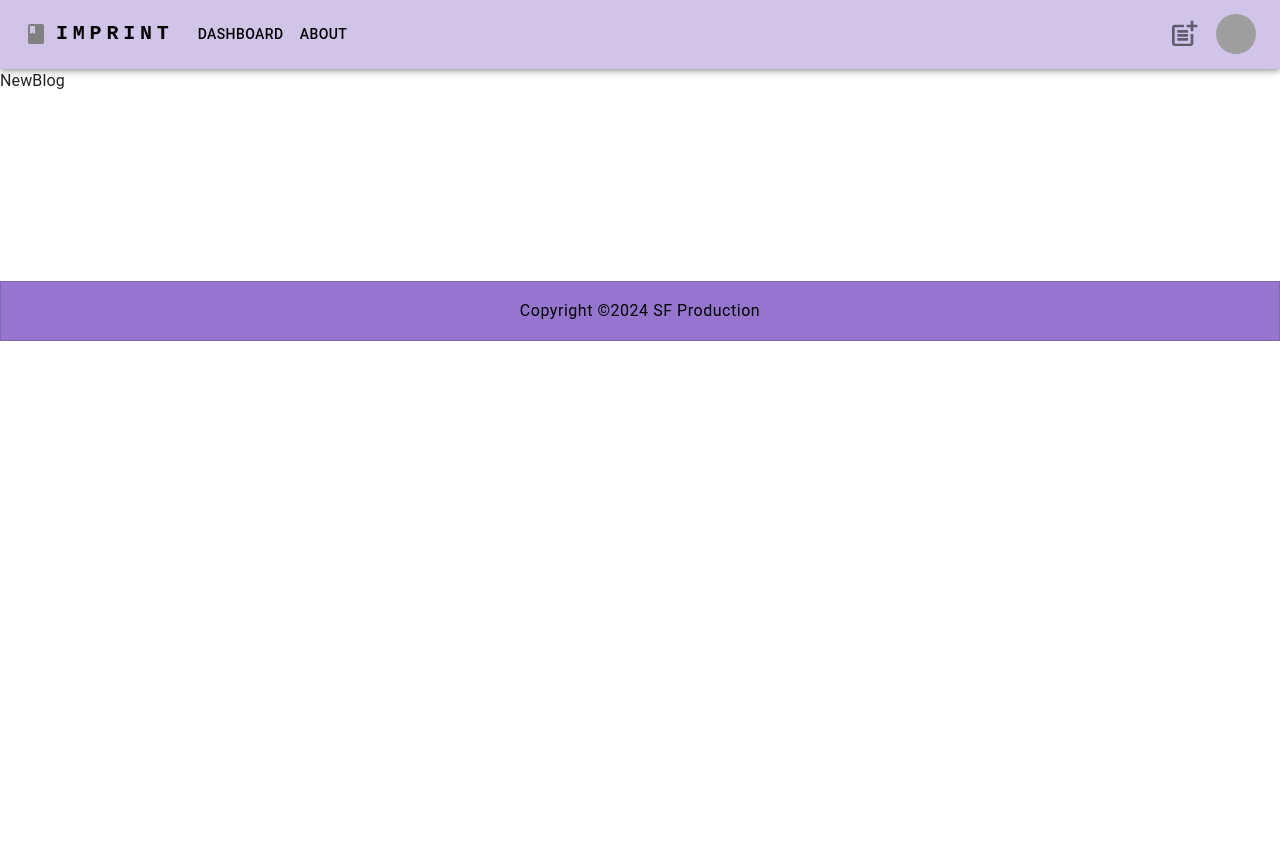
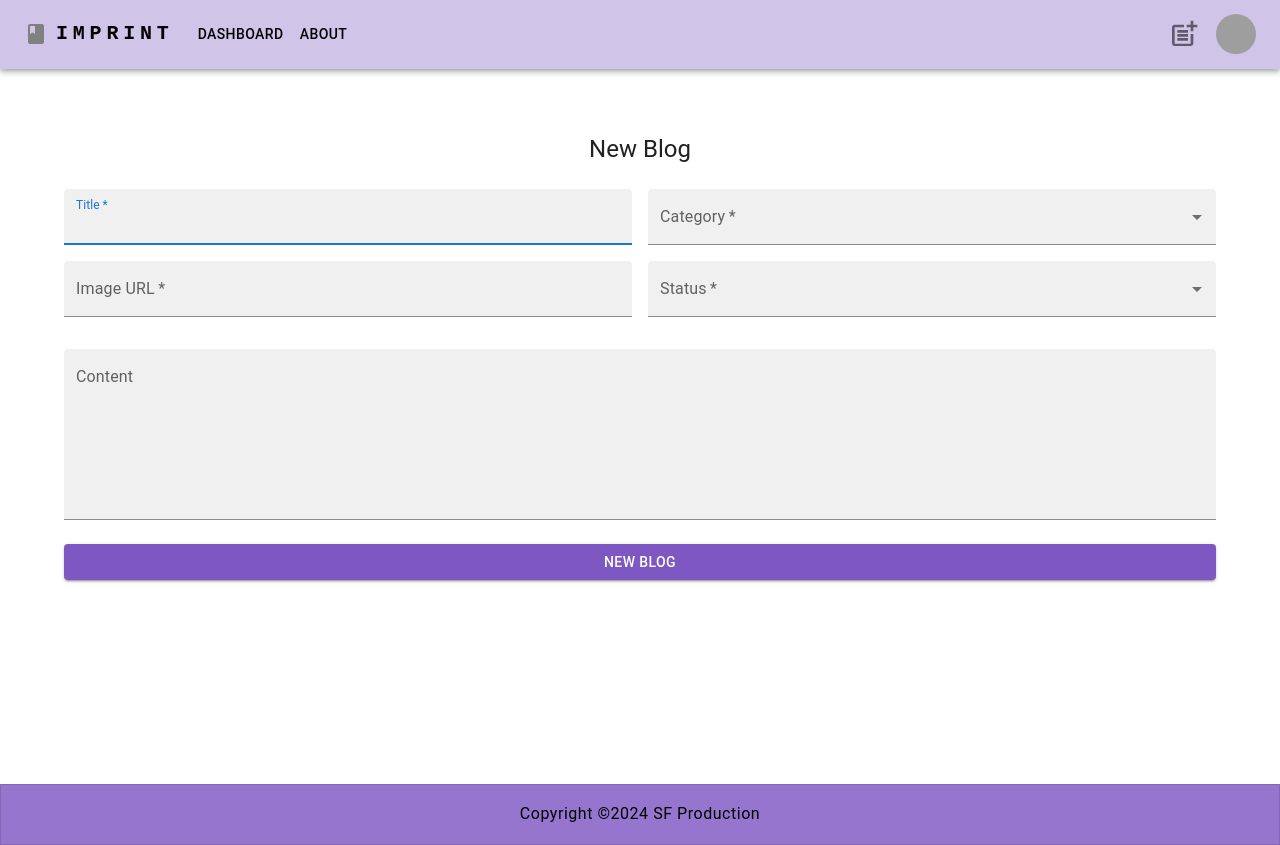
Before and after one commit to samedfft2634/Imprint_BlogApp, a React (Create React App) app: page /new-blog in a window 1280 px wide. Before the commit the page ends 800 px from the top, so only its background shows below. Built offline with nearby package versions, Linux system fonts and the light colour scheme; grey boxes are pictures that could not be loaded.

Commit message:
feat: New Blog Start

```diff
--- a/src/pages/Detail.jsx
+++ b/src/pages/Detail.jsx
@@ -30,24 +30,36 @@ const Detail = () => {
 	const { blogDetails } = useSelector((state) => state.blog);
 	const { getBlogDetails } = useBlogCalls();
 	const [show, setShow] = useState(false);
-	const {postComment} = useBlogCalls()
-	const {title,image,content,createdAt,likes,comments,countOfVisitors,userId,_id} = blogDetails;
-	const {id} = useParams()
+	const { postComment } = useBlogCalls();
+	const {
+		title,
+		image,
+		content,
+		createdAt,
+		likes,
+		comments,
+		countOfVisitors,
+		userId,
+		_id,
+	} = blogDetails;
+	const { id } = useParams();
 	const [comment, setComment] = useState({
 		blogId: id,
-		comment:"",
-	})
-	const handleSubmit = ()=>{
-		postComment(comment)
+		comment: "",
+	});
+	const handleSubmit = async (e) => {
+		e.preventDefault()
+		await postComment(comment);
+		getBlogDetails()
 		setComment({
-			blogId:"",
-			comment:""
-		})
-	}
-	const handleChange = (e)=>{
-		const {name,value} = e.target
-		setComment({...comment,[name]:value})
-	}
+			blogId: "",
+			comment: "",
+		});
+	};
+	const handleChange = (e) => {
+		const { name, value } = e.target;
+		setComment({ ...comment, [name]: value });
+	};
 	console.log(blogDetails);
 	useEffect(() => {
 		getBlogDetails();
@@ -174,7 +186,12 @@ const Detail = () => {
 					</CardContent>
 				</Grid>
 			</Grid>
-			<Box sx={{ display: `${show ? "flex": "none"}`,flexDirection:"column" }}>
+			<Box
+				sx={{
+					display: `${show ? "flex" : "none"}`,
+					flexDirection: "column",
+				}}
+			>
 				<Box component="form" onSubmit={handleSubmit}>
 					<TextField
 						id="comment"
@@ -213,7 +230,7 @@ const Detail = () => {
 					</Button>
 				</Box>
 				{comments?.map((comment) => (
-					<Card key={comment?._id} sx={{mt:2}}>
+					<Card key={comment?._id} sx={{ mt: 2 }}>
 						<CardContent>
 							<Box
 								sx={{
--- a/src/pages/NewBlog.jsx
+++ b/src/pages/NewBlog.jsx
@@ -1,9 +1,131 @@
-import React from 'react'
+import Button from "@mui/material/Button";
+import CssBaseline from "@mui/material/CssBaseline";
+import TextField from "@mui/material/TextField";
+import Grid from "@mui/material/Grid";
+import Box from "@mui/material/Box";
+import Typography from "@mui/material/Typography";
+import Container from "@mui/material/Container";
+import InputLabel from "@mui/material/InputLabel";
+import MenuItem from "@mui/material/MenuItem";
+import FormControl from "@mui/material/FormControl";
+import Select from "@mui/material/Select";
+import { deepPurple } from "@mui/material/colors";
 
-const NewBlog = () => {
-  return (
-    <div>NewBlog</div>
-  )
+export default function SignUp() {
+    const handleSubmit = (event) => {
+        event.preventDefault();
+        const data = new FormData(event.currentTarget);
+        console.log({
+            email: data.get("email"),
+            password: data.get("password"),
+        });
+    };
+
+    return (
+        <Container component="main" maxWidth="lg">
+            <CssBaseline />
+            <Box sx={{ marginTop: 8, display: "flex", flexDirection: "column", alignItems: "center", textAlign: "left" }}>
+                <Typography component="h1" variant="h5" sx={{textAlign:"left"}}>
+                    New Blog
+                </Typography>
+                <Box component="form" noValidate onSubmit={handleSubmit} sx={{ mt: 3, width: "100%", justifyContent: "center" }}>
+                    <Grid container spacing={2}>
+                        <Grid item xs={12} sm={6}>
+                            <TextField
+                                label="Title"
+                                name="title"
+                                id="title"
+                                type="text"
+                                variant="filled"
+                                required
+                                fullWidth
+                                autoFocus
+                            />
+                        </Grid>
+                        <Grid item xs={12} sm={6}>
+                            <FormControl required sx={{ width: "100%" }} variant="filled">
+                                <InputLabel id="demo-simple-select-required-label">Category</InputLabel>
+                                <Select
+                                    labelId="demo-simple-select-required-label"
+                                    id="demo-simple-select-required"
+                                    label="Category *"
+                                    // value={age}
+                                    // onChange={handleChange}
+                                >
+                                    <MenuItem value=""><em>Please choose</em></MenuItem>
+                                    <MenuItem value={10}>Ten</MenuItem>
+                                    <MenuItem value={20}>Twenty</MenuItem>
+                                    <MenuItem value={30}>Thirty</MenuItem>
+                                </Select>
+                            </FormControl>
+                        </Grid>
+                        <Grid item xs={12} sm={6}>
+                            <TextField
+                                label="Image URL"
+                                id="image"
+                                name="image"
+                                type="url"
+                                variant="filled"
+                                required
+                                fullWidth
+                            />
+                        </Grid>
+                        <Grid item xs={12} sm={6}>
+                            <FormControl required sx={{ width: "100%" }} variant="filled">
+                                <InputLabel id="demo-simple-select-required-label">Status</InputLabel>
+                                <Select
+                                    labelId="demo-simple-select-required-label"
+                                    id="demo-simple-select-required"
+                                    label="Status *"
+                                    // value={age}
+                                    // onChange={handleChange}
+                                >
+                                    <MenuItem value=""><em>Please choose</em></MenuItem>
+                                    <MenuItem value={10}>Ten</MenuItem>
+                                    <MenuItem value={20}>Twenty</MenuItem>
+                                    <MenuItem value={30}>Thirty</MenuItem>
+                                </Select>
+                            </FormControl>
+                        </Grid>
+                        <Grid item xs={12}>
+                            <TextField
+                                label="Content"
+                                id="content"
+                                name="content"
+                                placeholder="Add a content"
+                                multiline
+                                rows={6}
+                                variant="filled"
+                                fullWidth
+                                sx={{
+                                    mt: 2,
+                                    "& label.Mui-focused": {
+                                        color: deepPurple[500],
+                                    },
+                                    "& .MuiFilledInput-underline:after": {
+                                        borderBottomColor: deepPurple[500],
+                                    },
+                                }}
+                            />
+                        </Grid>
+                    </Grid>
+                    <Button
+                        type="submit"
+                        fullWidth
+                        variant="contained"
+                        sx={{
+                            mt: 3,
+                            mb: 2,
+                            bgcolor: deepPurple[400],
+                            ":hover": {
+                                bgcolor: deepPurple[300],
+                            },
+                        }}
+                    >
+                        NEW BLOG
+                    </Button>
+                </Box>
+            </Box>
+        </Container>
+    );
 }
-
-export default NewBlog
--- a/src/router/AppRouter.jsx
+++ b/src/router/AppRouter.jsx
@@ -1,4 +1,3 @@
-
 import { BrowserRouter as Router, Routes, Route } from "react-router-dom";
 import Navbar from "../components/Navbar";
 import Footer from "../components/Footer";
@@ -11,12 +10,20 @@ import MyBlogs from "../pages/MyBlogs";
 import Register from "../pages/Register";
 import Detail from "../pages/Detail";
 import NotFound from "../pages/NotFound";
-
+import { Box } from '@mui/material';
 
 const AppRouter = () => {
 	return (
+		<Box
+			sx={{
+				minHeight: "100vh",
+				display: "flex",
+				flexDirection: "column",
+			}}
+		>
 			<Router>
 				<Navbar />
+				<Box component="main" sx={{ flexGrow: 1 }}>
 					<Routes>
 						<Route path="/" element={<Dashboard />} />
 						<Route path="auth" element={<Login />} />
@@ -28,8 +35,11 @@ const AppRouter = () => {
 						<Route path="detail/:id" element={<Detail />} />
 						<Route path="*" element={<NotFound />} />
 					</Routes>
+				</Box>
+
 				<Footer />
 			</Router>
+		</Box>
 	);
 };
 
```
Lines whose indentation alone changed are shown as unchanged.
